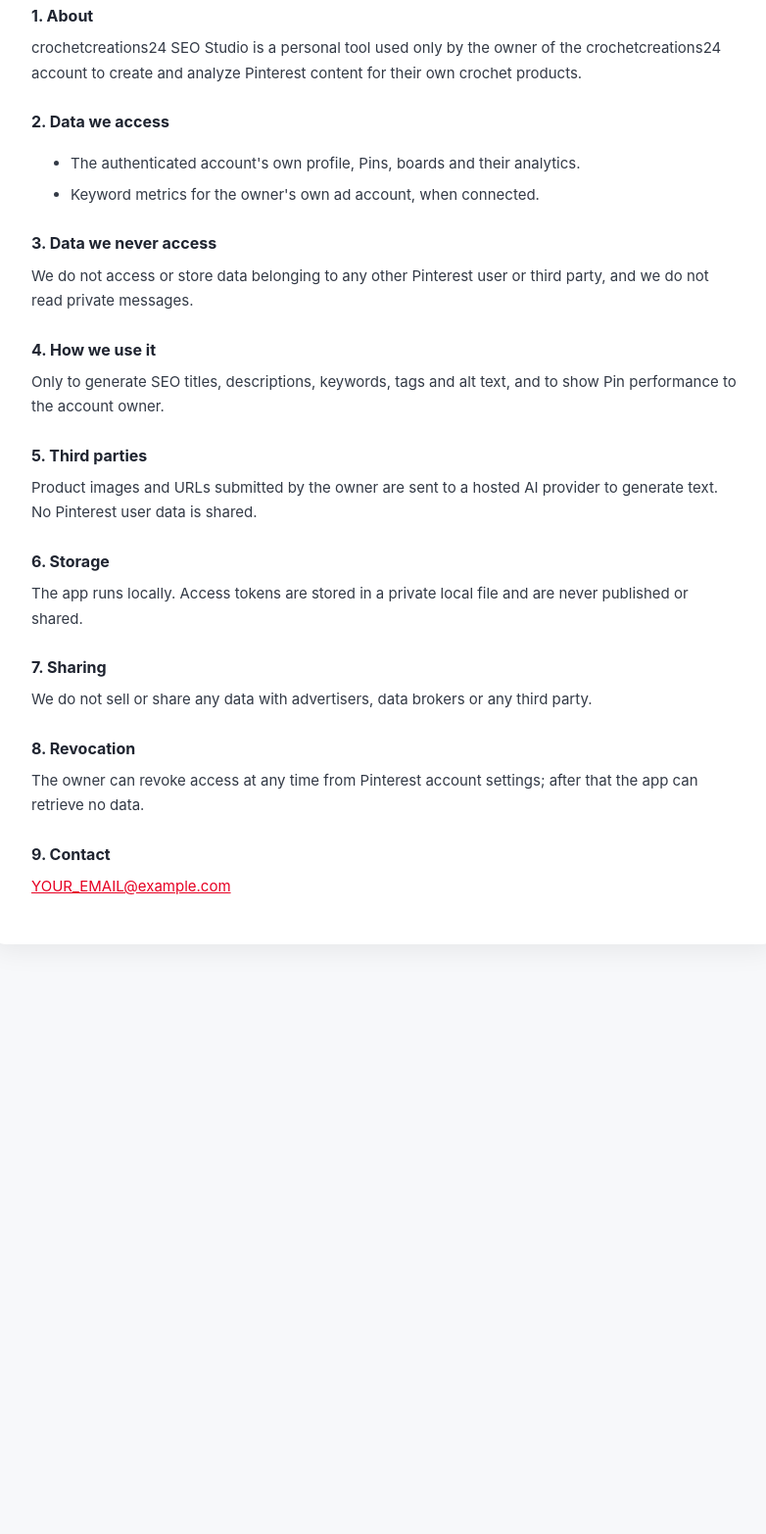
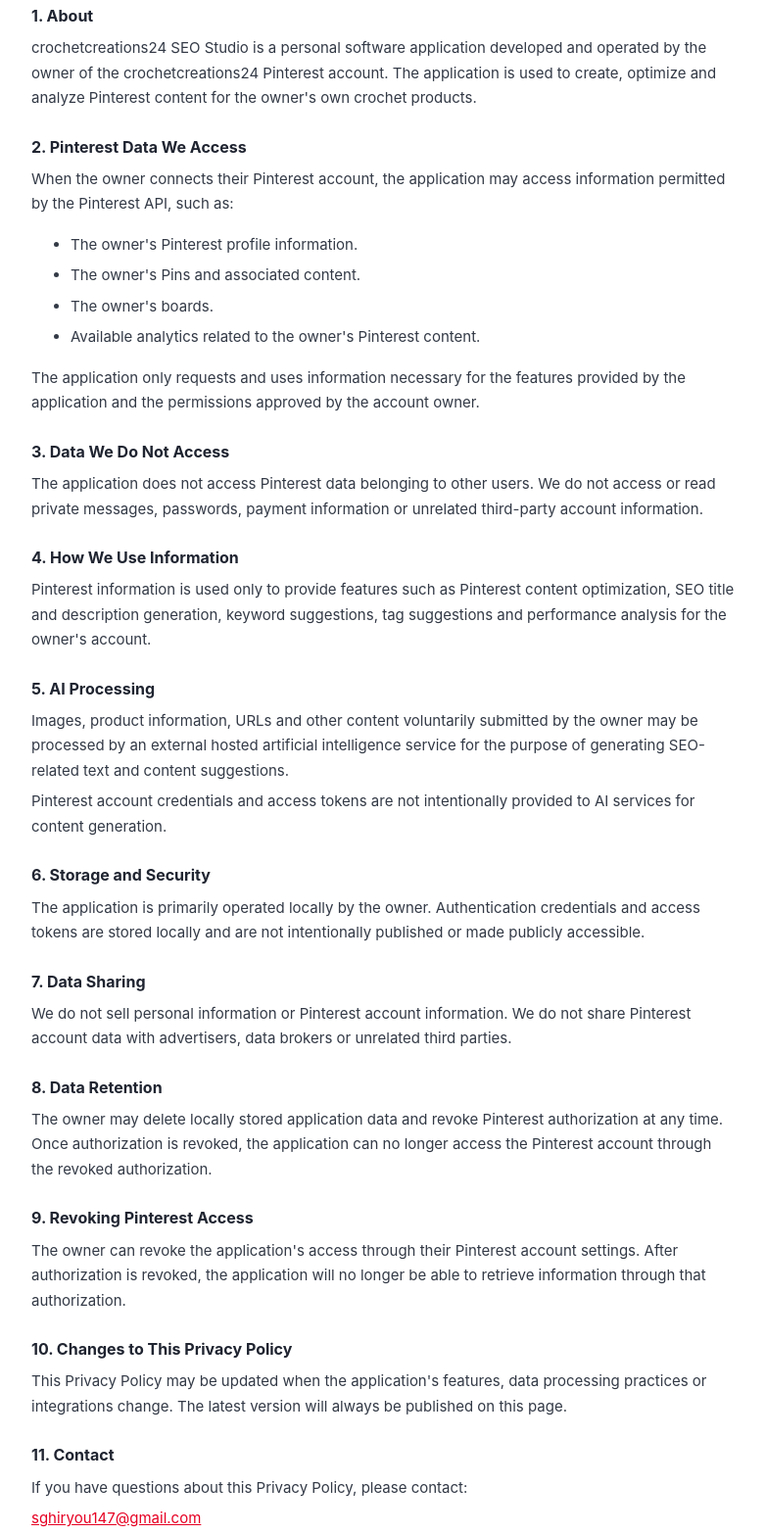
Before and after one commit to estore24/privacy, a plain HTML site: page index.html in a window 1280 px wide. Shown: the part 177-1743 px from the top of the page at 98% size, without its empty margins (248-1030 px from the left). Before the commit the page ends 1181 px from the top, so only its background shows below. Drawn offline with Linux system fonts and the light colour scheme.

Commit message:
Update privacy policy

```diff
--- a/index.html
+++ b/index.html
@@ -1,59 +1,184 @@
 <!DOCTYPE html>
+
 <html lang="en">
 <head>
 <meta charset="UTF-8">
 <meta name="viewport" content="width=device-width, initial-scale=1.0">
 <title>Privacy Policy — crochetcreations24 SEO Studio</title>
+
 <style>
-  body{margin:0;padding:40px 20px;background:#f7f8fa;color:#1f2430;line-height:1.7;
-       font-family:-apple-system,BlinkMacSystemFont,"Segoe UI",Roboto,Arial,sans-serif}
-  .card{max-width:720px;margin:0 auto;background:#fff;border-radius:14px;padding:40px;
-        box-shadow:0 6px 28px rgba(0,0,0,.07)}
-  h1{margin:0 0 4px;font-size:26px}
-  .sub{color:#5b6472;font-size:14px;margin:0 0 28px}
-  h2{font-size:16px;margin:24px 0 6px}
-  p,li{font-size:15px;color:#333a46;margin:6px 0}
-  a{color:#e60023}
+  body {
+    margin: 0;
+    padding: 40px 20px;
+    background: #f7f8fa;
+    color: #1f2430;
+    line-height: 1.7;
+    font-family: -apple-system, BlinkMacSystemFont, "Segoe UI", Roboto, Arial, sans-serif;
+  }
+
+  .card {
+    max-width: 720px;
+    margin: 0 auto;
+    background: #fff;
+    border-radius: 14px;
+    padding: 40px;
+    box-shadow: 0 6px 28px rgba(0,0,0,.07);
+  }
+
+  h1 {
+    margin: 0 0 4px;
+    font-size: 26px;
+  }
+
+  .sub {
+    color: #5b6472;
+    font-size: 14px;
+    margin: 0 0 28px;
+  }
+
+  h2 {
+    font-size: 16px;
+    margin: 24px 0 6px;
+  }
+
+  p, li {
+    font-size: 15px;
+    color: #333a46;
+    margin: 6px 0;
+  }
+
+  a {
+    color: #e60023;
+  }
 </style>
+
 </head>
+
 <body>
+
 <main class="card">
+
   <h1>Privacy Policy</h1>
-  <p class="sub">crochetcreations24 SEO Studio · Last updated: <span id="d"></span></p>
+
+  <p class="sub">
+    crochetcreations24 SEO Studio · Last updated: October 8, 2026
+  </p>
 
   <h2>1. About</h2>
-  <p>crochetcreations24 SEO Studio is a personal tool used only by the owner of the crochetcreations24 account to create and analyze Pinterest content for their own crochet products.</p>
 
-  <h2>2. Data we access</h2>
+  <p>
+    crochetcreations24 SEO Studio is a personal software application
+    developed and operated by the owner of the crochetcreations24
+    Pinterest account. The application is used to create, optimize
+    and analyze Pinterest content for the owner's own crochet products.
+  </p>
+
+  <h2>2. Pinterest Data We Access</h2>
+
+  <p>
+    When the owner connects their Pinterest account, the application
+    may access information permitted by the Pinterest API, such as:
+  </p>
+
   <ul>
-    <li>The authenticated account's own profile, Pins, boards and their analytics.</li>
-    <li>Keyword metrics for the owner's own ad account, when connected.</li>
+    <li>The owner's Pinterest profile information.</li>
+    <li>The owner's Pins and associated content.</li>
+    <li>The owner's boards.</li>
+    <li>Available analytics related to the owner's Pinterest content.</li>
   </ul>
 
-  <h2>3. Data we never access</h2>
-  <p>We do not access or store data belonging to any other Pinterest user or third party, and we do not read private messages.</p>
+  <p>
+    The application only requests and uses information necessary for
+    the features provided by the application and the permissions
+    approved by the account owner.
+  </p>
 
-  <h2>4. How we use it</h2>
-  <p>Only to generate SEO titles, descriptions, keywords, tags and alt text, and to show Pin performance to the account owner.</p>
+  <h2>3. Data We Do Not Access</h2>
 
-  <h2>5. Third parties</h2>
-  <p>Product images and URLs submitted by the owner are sent to a hosted AI provider to generate text. No Pinterest user data is shared.</p>
+  <p>
+    The application does not access Pinterest data belonging to other
+    users. We do not access or read private messages, passwords,
+    payment information or unrelated third-party account information.
+  </p>
 
-  <h2>6. Storage</h2>
-  <p>The app runs locally. Access tokens are stored in a private local file and are never published or shared.</p>
+  <h2>4. How We Use Information</h2>
 
-  <h2>7. Sharing</h2>
-  <p>We do not sell or share any data with advertisers, data brokers or any third party.</p>
+  <p>
+    Pinterest information is used only to provide features such as
+    Pinterest content optimization, SEO title and description
+    generation, keyword suggestions, tag suggestions and performance
+    analysis for the owner's account.
+  </p>
 
-  <h2>8. Revocation</h2>
-  <p>The owner can revoke access at any time from Pinterest account settings; after that the app can retrieve no data.</p>
+  <h2>5. AI Processing</h2>
 
-  <h2>9. Contact</h2>
-  <p><a href="mailto:YOUR_EMAIL@example.com">YOUR_EMAIL@example.com</a></p>
+  <p>
+    Images, product information, URLs and other content voluntarily
+    submitted by the owner may be processed by an external hosted
+    artificial intelligence service for the purpose of generating
+    SEO-related text and content suggestions.
+  </p>
+
+  <p>
+    Pinterest account credentials and access tokens are not intentionally
+    provided to AI services for content generation.
+  </p>
+
+  <h2>6. Storage and Security</h2>
+
+  <p>
+    The application is primarily operated locally by the owner.
+    Authentication credentials and access tokens are stored locally
+    and are not intentionally published or made publicly accessible.
+  </p>
+
+  <h2>7. Data Sharing</h2>
+
+  <p>
+    We do not sell personal information or Pinterest account information.
+    We do not share Pinterest account data with advertisers, data brokers
+    or unrelated third parties.
+  </p>
+
+  <h2>8. Data Retention</h2>
+
+  <p>
+    The owner may delete locally stored application data and revoke
+    Pinterest authorization at any time. Once authorization is revoked,
+    the application can no longer access the Pinterest account through
+    the revoked authorization.
+  </p>
+
+  <h2>9. Revoking Pinterest Access</h2>
+
+  <p>
+    The owner can revoke the application's access through their
+    Pinterest account settings. After authorization is revoked,
+    the application will no longer be able to retrieve information
+    through that authorization.
+  </p>
+
+  <h2>10. Changes to This Privacy Policy</h2>
+
+  <p>
+    This Privacy Policy may be updated when the application's features,
+    data processing practices or integrations change. The latest version
+    will always be published on this page.
+  </p>
+
+  <h2>11. Contact</h2>
+
+  <p>
+    If you have questions about this Privacy Policy, please contact:
+  </p>
+
+  <p>
+    <a href="mailto:sghiryou147@gmail.com">
+      sghiryou147@gmail.com
+    </a>
+  </p>
+
 </main>
-<script>
-  document.getElementById("d").textContent =
-    new Date().toLocaleDateString("en-US",{year:"numeric",month:"long",day:"numeric"});
-</script>
+
 </body>
 </html>
```
